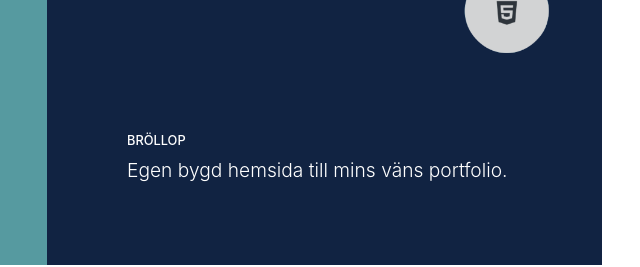
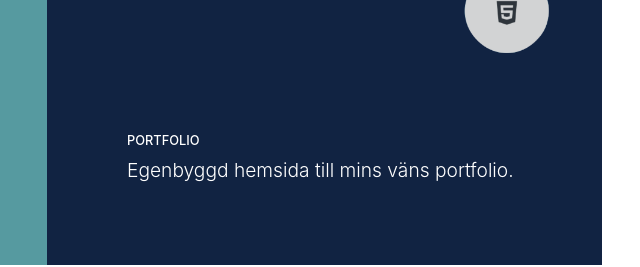
Before and after one commit to Alexanderjansson91/alexanderjansson, a website with bundled scripts: page index.html in a window 1280 px wide. Shown: the part 2640-2907 px from the top of the page, 593-1233 px from the left. Built offline with nearby package versions, Linux system fonts and the light colour scheme; files whose address does not match are found by name.

Commit message:
stavningar
justteringar stavningar

```diff
--- a/index.html
+++ b/index.html
@@ -242,8 +242,8 @@
           <a class="portfolio-item" href="https://alexanderjansson91.github.io/fredrikegnelov/">
             <span class="caption">
               <span class="caption-content">
-                <h2>Bröllop</h2>
-                <p class="mb-0">Egen bygd hemsida till mins väns portfolio.</p>
+                <h2>Portfolio</h2>
+                <p class="mb-0">Egenbyggd hemsida till mins väns portfolio.</p>
               </span>
             </span>
             <img class="img-fluid" src="img/html.png" alt="">
```
